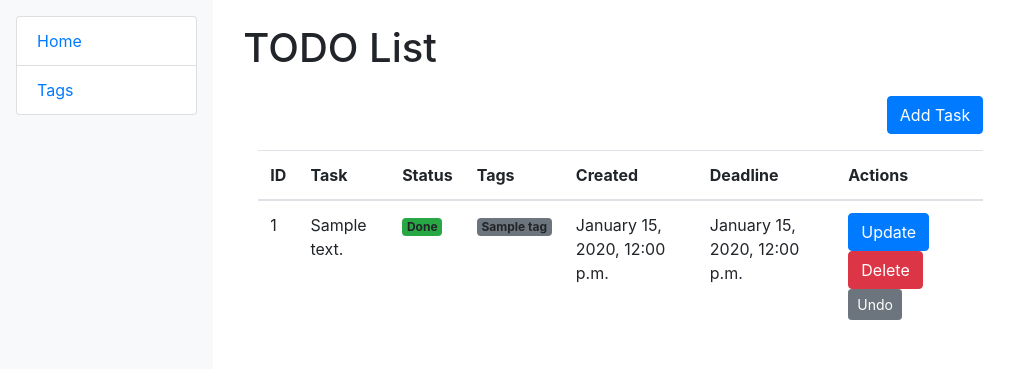
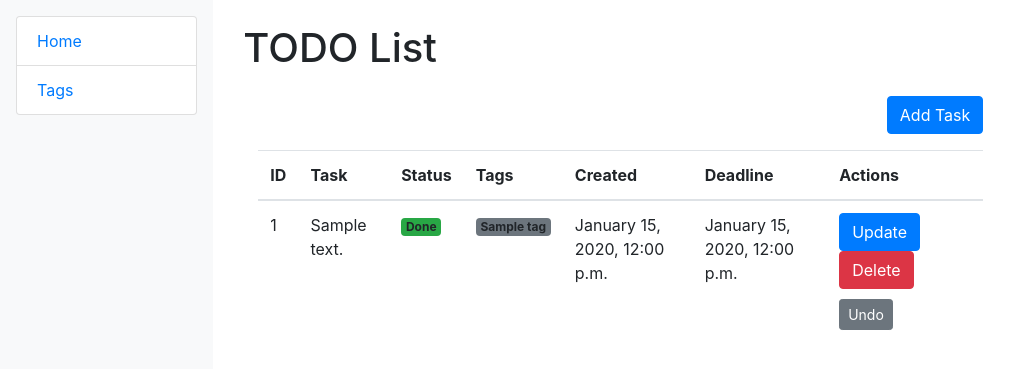
Before and after one commit to mgoryn/Todo-list, a Django app: page / in a window 1280 px wide. Shown: the top 369 px of the page, without its empty margins (0-1030 px from the left). Run offline with Django 5.2, Linux system fonts and the light colour scheme; tables that the repository leaves empty hold one stand-in row (values such as "Sample post").

Commit message:
change task_list.html -update buttons

```diff
--- a/templates/todolist/task_list.html
+++ b/templates/todolist/task_list.html
@@ -7,7 +7,7 @@
   <h1 class="mb-4">TODO List</h1>
   <div class="col-md-9">
     <div class="d-flex justify-content-end mb-3">
-      <a href="{% url "todolist:task_create" %}" class="btn btn-primary">Add Task</a>
+      <a href="{% url 'todolist:task_create' %}" class="btn btn-primary">Add Task</a>
     </div>
     <table class="table table-hover">
       <thead>
@@ -53,11 +53,11 @@
             {% endif %}
           </td>
           <td class="text-end">
-            <a href="{% url 'todolist:task_update' task.pk %}" class="btn btn-primary btn-spacing">Update</a>
-            <a href="{% url 'todolist:task_delete' task.pk %}" class="btn btn-danger btn-spacing">Delete</a>
+            <a href="{% url 'todolist:task_update' task.pk %}" class="btn btn-primary" style="margin-right: 10px;">Update</a>
+            <a href="{% url 'todolist:task_delete' task.pk %}" class="btn btn-danger" style="margin-right: 10px;">Delete</a>
             <form action="{% url 'todolist:task_toggle_status' task.pk %}" method="post" class="d-inline">
               {% csrf_token %}
-              <button type="submit" class="btn {% if task.is_done %}btn-secondary{% else %}btn-success{% endif %} btn-sm undo-spacing">
+              <button type="submit" class="btn {% if task.is_done %}btn-secondary{% else %}btn-success{% endif %} btn-sm" style="margin-top: 10px;">
                 {% if task.is_done %}
                   Undo
                 {% else %}
```
